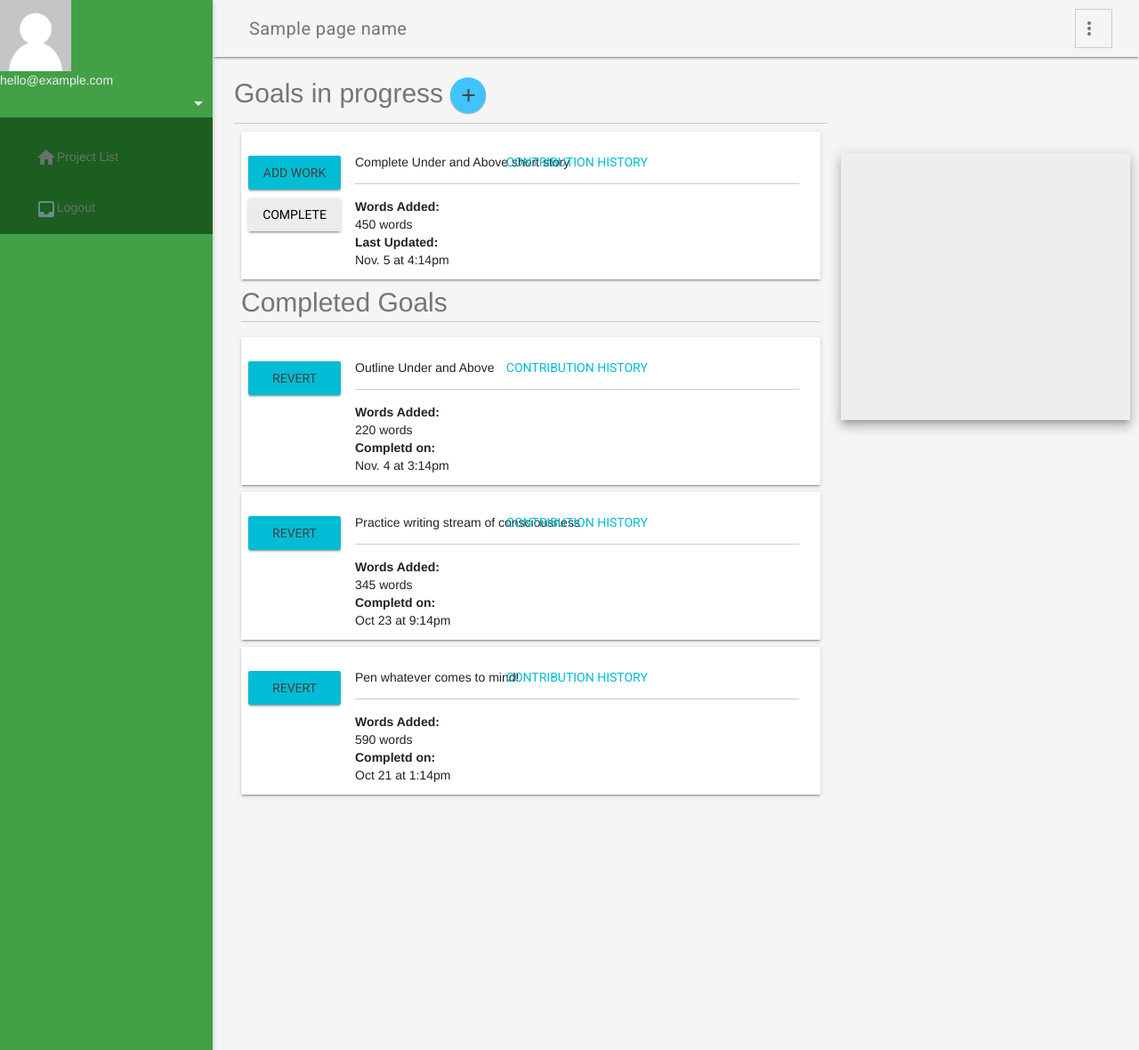
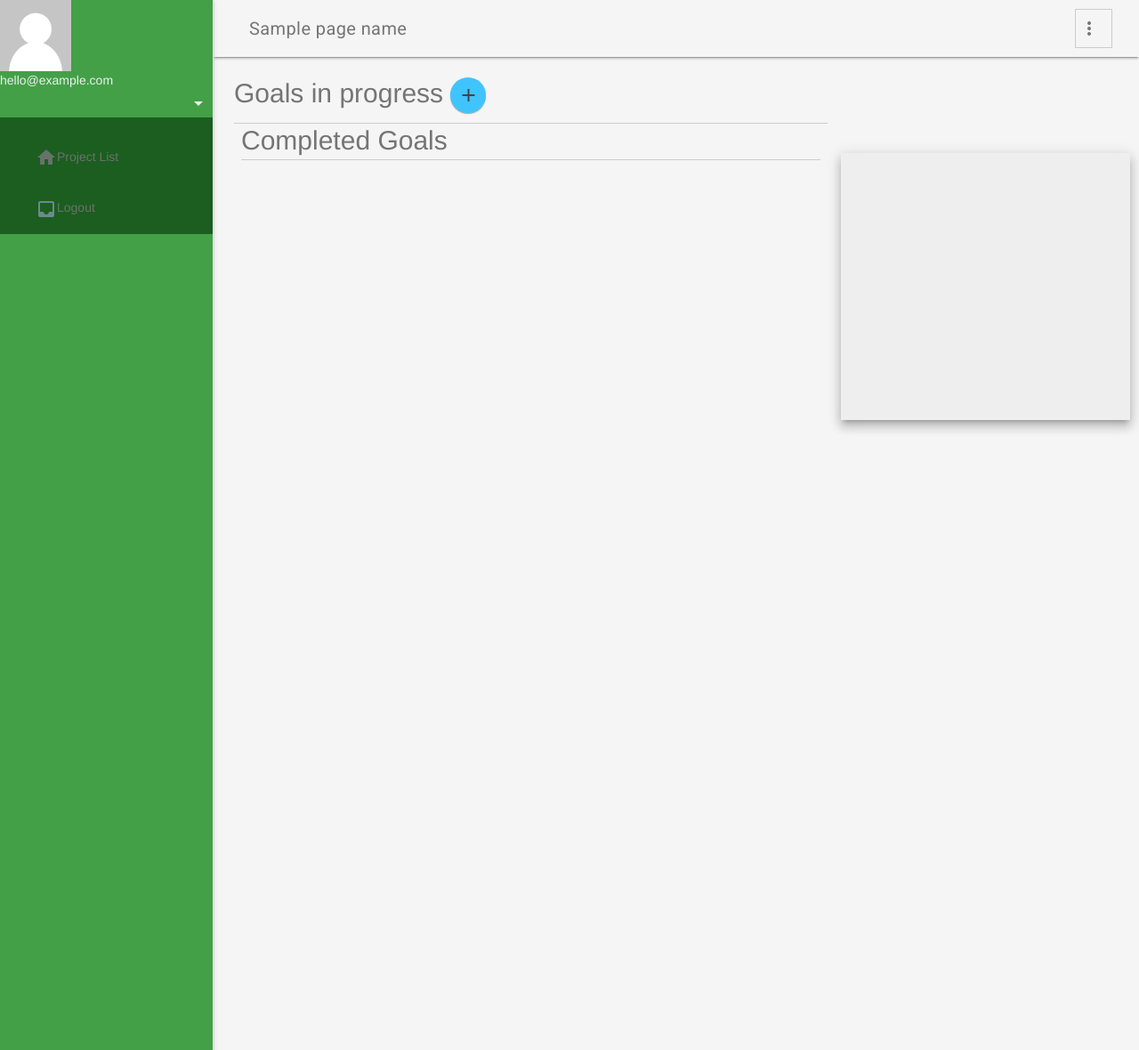
Before and after one commit to sudeepag/Junior-Design, a Flask app: template app/templates/project_management.html in a window 1280 px wide. Shown: the top 1180 px of the page at 89% size. Run offline with Flask 2, Linux system fonts and the light colour scheme; the template is opened without the code that fills it: most values are stand-ins (such as "Sample title", 1, 10 or a date in 2020); some libraries are stand-ins or nearby versions.

Commit message:
Goals being pulled from backend, bug in place

```diff
--- a/app/templates/project_management.html
+++ b/app/templates/project_management.html
@@ -12,9 +12,27 @@
 		{% for p in projects %}
 			if('{{p.name}}' === '{{page_name}}') {
 		    	addOverview('{{p.creation_date}}', '{{p.words}}')
+		    	//addOverview('p.goals[goal]['name']', '{{p.goals}}')
+		    	addCompletedGoals('{{p.goals}}')
+		    	addGoalsInProgress('{{p.goals['new goal']}}')
+		    	//doSomething('{{p.goals}}')
+		    	//console.log('{{p.goals['new goal']}}')
+				//{% for goal in p.goals.iteritems %}
+					//if('{{p.goals[goal]['completed']}}' === 'True') {
+						//addCompletedGoals('{{p.goals[goal]['name']}}')
+					//} else {
+						//addGoalsInProgress('{{p.goals[goal]['name']}}')
+					//}
+				//{% endfor %}
 		    }
 		{% endfor %}
-
+		function doSomething(goals) {
+			var x = goals;
+			var y = goals.indexOf('name');
+			var a = goals.indexOf(',', y);
+			var z = goals.substring(y + 16, a - 5);
+			addGoalsInProgress(z)
+		}
 		function addOverview(date, words) {
 			document.getElementById("overview").innerHTML += (
 				'<div class="mdl-grid mdl-grid mdl-cell--12-col content-header"> \
@@ -45,6 +63,49 @@
 				</div>'
 			);
 		}
+		function addGoalsInProgress(name) {
+			document.getElementById("in-progress-goals").innerHTML += (
+				'<div class="mdl-color--white mdl-shadow--2dp mdl-cell mdl-cell--12-col mdl-grid mdl-grid mdl-cell--12-col goal-card"> \
+					<div class="goal-action"> \
+						<button class="mdl-button mdl-js-button mdl-button--raised mdl-js-ripple-effect mdl-button--colored add-work-button"> \
+							Add work \
+						</button> \
+						<button class="mdl-button mdl-js-button mdl-button--raised mdl-js-ripple-effect complete-goal-button"> \
+							Complete \
+						</button> \
+					</div> \
+					<div class="mdl-cell goal-card-description"> \
+						<div class="mdl-cell mdl-cell--12-col goal-card-header">'
+							+ name +
+							'<hr> \
+						</div> \
+						<button class="mdl-button mdl-js-button mdl-button--primary goal-history" data-upgraded=",MaterialButton"> \
+							Contribution History \
+						</button> \
+					</div> \
+				</div>'
+			);
+		}
+		function addCompletedGoals(name) {
+			document.getElementById("completed-goals").innerHTML += (
+				'<div class="mdl-color--white mdl-shadow--2dp mdl-cell mdl-cell--12-col mdl-grid mdl-grid mdl-cell--12-col goal-card"> \
+					<div class="goal-action"> \
+						<button class="mdl-button mdl-js-button mdl-button--raised mdl-js-ripple-effect mdl-button--colored revert-button"> \
+							Revert \
+						</button> \
+					</div> \
+					<div class="mdl-cell goal-card-description"> \
+						<div class="mdl-cell mdl-cell--12-col goal-card-header">'
+							+ name +
+							'<hr> \
+						</div> \
+						<button class="mdl-button mdl-js-button mdl-button--primary goal-history" data-upgraded=",MaterialButton"> \
+							Contribution History \
+						</button> \
+					</div> \
+				</div>'
+			);
+		}
 		$(document).on('keyup keypress', 'form input[type="text"]', function(e) {
 		  if(e.which == 13) {
 		    e.preventDefault();
@@ -60,7 +121,6 @@
 			</form>
 		`;
 		var addWorkForm = `
-
 			<form action="#" class="modal-form">
 				<div class="mdl-textfield mdl-js-textfield mdl-textfield--floating-label">
 					<select class="mdl-textfield__input" id="typeWork" name="typeWork">
@@ -298,126 +358,21 @@
 		</button>
 		<hr>
 	</div>
-	<div class="in-progress-goals">
-		<div class="mdl-color--white mdl-shadow--2dp mdl-cell mdl-cell--12-col mdl-grid mdl-grid mdl-cell--12-col goal-card" data-name="Complete Under and Above short story" data-total=450 data-updated="March 25 2015 09:56:24">
-			<div class="goal-action">
-				<button class="mdl-button mdl-js-button mdl-button--raised mdl-js-ripple-effect mdl-button--colored add-work-button">
-					Add work
-				</button>
-				<button class="mdl-button mdl-js-button mdl-button--raised mdl-js-ripple-effect complete-goal-button">
-					Complete
-				</button>
-			</div>
-			<div class="mdl-cell goal-card-description">
-				<div class="mdl-cell mdl-cell--12-col goal-card-header">
-					Complete Under and Above short story
-					<hr>
-				</div>
-				<div class="mdl-cell mdl-cell--12-col">
-					<div class="mdl-cell--12-col">
-						<b>Words Added: </b><div class='total-words'>450 words</div>
-					</div>
-					<div class="mdl-cell--12-col">
-						<b>Last Updated: </b><div class='last-updated'>Nov. 5 at 4:14pm</div>
-					</div>
-				</div>
-				<button class="mdl-button mdl-js-button mdl-button--primary goal-history" data-upgraded=",MaterialButton">
-					Contribution History
-				</button>
-			</div>
-		</div>
+	<div class="in-progress-goals" id="in-progress-goals">
+
 	</div>
 
 	<div class="mdl-grid mdl-grid mdl-cell--12-col content-header">
 		Completed Goals
 		<hr>
 	</div>
-	<div class="completed-goals">
-		<div class="mdl-color--white mdl-shadow--2dp mdl-cell mdl-cell--12-col mdl-grid mdl-grid mdl-cell--12-col goal-card">
-			<div class="goal-action">
-				<button class="mdl-button mdl-js-button mdl-button--raised mdl-js-ripple-effect mdl-button--colored revert-button">
-					Revert
-				</button>
-			</div>
+	<div class="completed-goals" id="completed-goals">
 
-
-			<div class="mdl-cell goal-card-description">
-				<div class="mdl-cell mdl-cell--12-col goal-card-header">
-					Outline Under and Above
-					<hr>
-				</div>
-				<div class="mdl-cell mdl-cell--12-col">
-					<div class="mdl-cell--12-col">
-						<b>Words Added: </b><div class='total-words'>220 words</div>
-					</div>
-					<div class="mdl-cell--12-col">
-						<b>Completd on: </b><div class='last-updated'>Nov. 4 at 3:14pm</div>
-					</div>
-				</div>
-				<button class="mdl-button mdl-js-button mdl-button--primary goal-history" data-upgraded=",MaterialButton">
-					Contribution History
-				</button>
-			</div>
-		</div>
-
-		<div class="mdl-color--white mdl-shadow--2dp mdl-cell mdl-cell--12-col mdl-grid mdl-grid mdl-cell--12-col goal-card">
-			<div class="goal-action">
-				<button class="mdl-button mdl-js-button mdl-button--raised mdl-js-ripple-effect mdl-button--colored revert-button">
-					Revert
-				</button>
-			</div>
-
-
-			<div class="mdl-cell goal-card-description">
-				<div class="mdl-cell mdl-cell--12-col goal-card-header">
-					Practice writing stream of consciousness
-					<hr>
-				</div>
-				<div class="mdl-cell mdl-cell--12-col">
-					<div class="mdl-cell--12-col">
-						<b>Words Added: </b><div class='total-words'>345 words</div>
-					</div>
-					<div class="mdl-cell--12-col">
-						<b>Completd on: </b><div class='last-updated'>Oct 23 at 9:14pm</div>
-					</div>
-				</div>
-				<button class="mdl-button mdl-js-button mdl-button--primary goal-history" data-upgraded=",MaterialButton">
-					Contribution History
-				</button>
-			</div>
-		</div>
-
-		<div class="mdl-color--white mdl-shadow--2dp mdl-cell mdl-cell--12-col mdl-grid mdl-grid mdl-cell--12-col goal-card">
-			<div class="goal-action">
-				<button class="mdl-button mdl-js-button mdl-button--raised mdl-js-ripple-effect mdl-button--colored revert-button">
-					Revert
-				</button>
-			</div>
-
-
-			<div class="mdl-cell goal-card-description">
-				<div class="mdl-cell mdl-cell--12-col goal-card-header">
-					Pen whatever comes to mind!
-					<hr>
-				</div>
-				<div class="mdl-cell mdl-cell--12-col">
-					<div class="mdl-cell--12-col">
-						<b>Words Added: </b><div class='total-words'>590 words</div>
-					</div>
-					<div class="mdl-cell--12-col">
-						<b>Completd on: </b><div class='last-updated'>Oct 21 at 1:14pm</div>
-					</div>
-				</div>
-				<button class="mdl-button mdl-js-button mdl-button--primary goal-history" data-upgraded=",MaterialButton">
-					Contribution History
-				</button>
-			</div>
-		</div>
 	</div>
 </div>
 
-	<div class="mdl-color--grey-200 mdl-shadow--8dp mdl-cell--4-col project-overview">
-		<div class="mdl-grid" id="overview">
-		</div>
+<div class="mdl-color--grey-200 mdl-shadow--8dp mdl-cell--4-col project-overview">
+	<div class="mdl-grid" id="overview">
 	</div>
+</div>
 {% endblock content %}
```
Also changed, not shown: app/model.py (line endings or trailing spaces).
